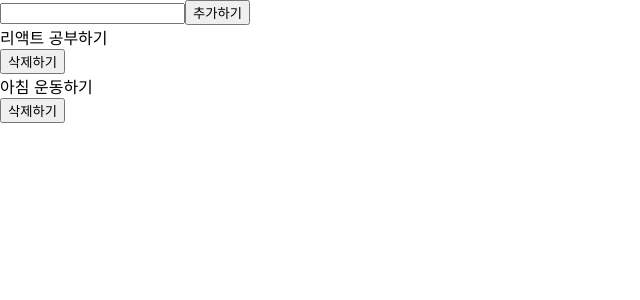
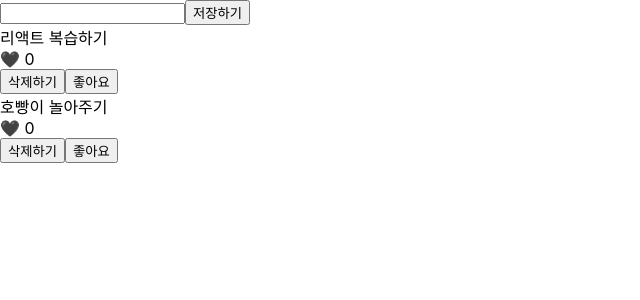
Before and after one commit to soyul0312/React-Prac-01, a React (Create React App) app: page / in a window 1280 px wide. Shown: the top 300 px of the page, without its empty margins (0-640 px from the left). Built offline with nearby package versions, Linux system fonts and the light colour scheme.

Commit message:
Like button, count the number

```diff
--- a/src/App.js
+++ b/src/App.js
@@ -4,10 +4,12 @@ import { nanoid } from "nanoid";
 
 function App() {
   const [todos, setTodos] = useState([
-    { id: nanoid(), todo: "리액트 공부하기" },
-    { id: nanoid(), todo: "아침 운동하기" },
+    { id: nanoid(), todo: "리액트 복습하기", like: 0 },
+    { id: nanoid(), todo: "호빵이 놀아주기", like: 0 },
   ]);
   const [newTodo, setNewTodo] = useState("");
+  const [likeNum, setLikeNum] = useState(0);
+
   return (
     <div>
       <input
@@ -20,24 +22,25 @@ function App() {
       <button
         onClick={() => {
           // 버튼 클릭 시 화면에 입력한 값 보여주기
-          setTodos([...todos, { id: nanoid(), todo: newTodo }]);
+          setTodos([...todos, { id: nanoid(), todo: newTodo, like: 0 }]);
           // 입력 후 입력 필드 초기화
           setNewTodo("");
         }}
       >
-        추가하기
+        저장하기
       </button>
-
+      <div>
         {/* 현재 투두리스트 화면에 그리기 = map함수 이용 */}
         {todos.map((todo) => {
           return (
             <div key={todo.id}>
               <div>{todo.todo}</div>
+              <div>🖤 {likeNum}</div>
               <button
                 onClick={() => {
                   // 삭제된 후 남은 데이터들을 새 변수에 할당하기
                   const filterData = todos.filter((item) => {
-                  // 내가 클릭한 카드의 id값 비교
+                    // 내가 클릭한 것의 id와 비교
                     return item.id !== todo.id;
                   });
                   setTodos(filterData);
@@ -45,9 +48,20 @@ function App() {
               >
                 삭제하기
               </button>
+              {/* ------------ 좋아요 기능 ------------ */}
+              <button
+                onClick={() => {
+                  // 좋아요 버튼을 누르면 like 숫자 올라가도록
+                  const likeCount = likeNum + 1;
+                  setLikeNum(likeCount);
+                }}
+              >
+                좋아요
+              </button>
             </div>
           );
         })}
+      </div>
     </div>
   );
 }
```
Lines whose indentation alone changed are shown as unchanged.
